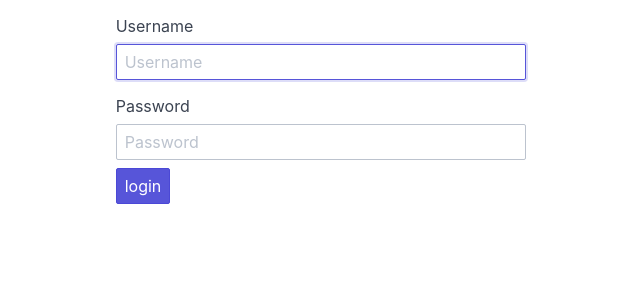
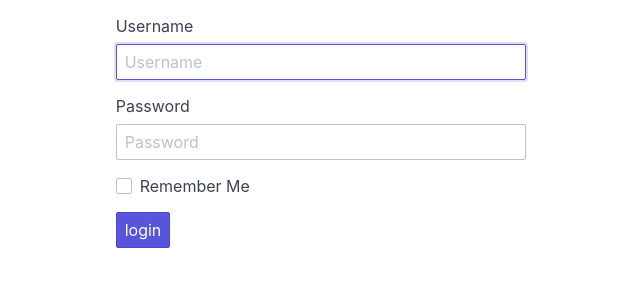
Before and after one commit to Bit03/django-spectre, a Django app: page /accounts/login/ in a window 1280 px wide. Shown: the part 36-336 px from the top of the page, without its empty margins (319-959 px from the left). Run offline with Django 3.2, Linux system fonts and the light colour scheme.

Commit message:
add checkbox in form render

```diff
--- a/demo/apps/forms.py
+++ b/demo/apps/forms.py
@@ -13,3 +13,8 @@ class AuthenticationForm(djAuthForm):
         strip=False,
         widget=forms.PasswordInput(attrs={"placeholder": _("Password")}),
     )
+
+    remember_me = forms.ChoiceField(
+        label=_("Remember Me"),
+        widget=forms.CheckboxInput(),
+    )
--- a/spectre/templates/spectre/forms/field.html
+++ b/spectre/templates/spectre/forms/field.html
@@ -15,5 +15,12 @@
             <label class="form-label" for="{{ field.id_for_label }}">{{ field.label }}</label>
             {{ field }}
         </div>
+    {% elif field|is_checkbox %}
+        <div class="form-group">
+            <label class="form-checkbox">
+            <input type="checkbox">
+                <i class="form-icon"></i> {{ field.label }}
+            </label>
+        </div>
     {% endif %}
 </div>
```
